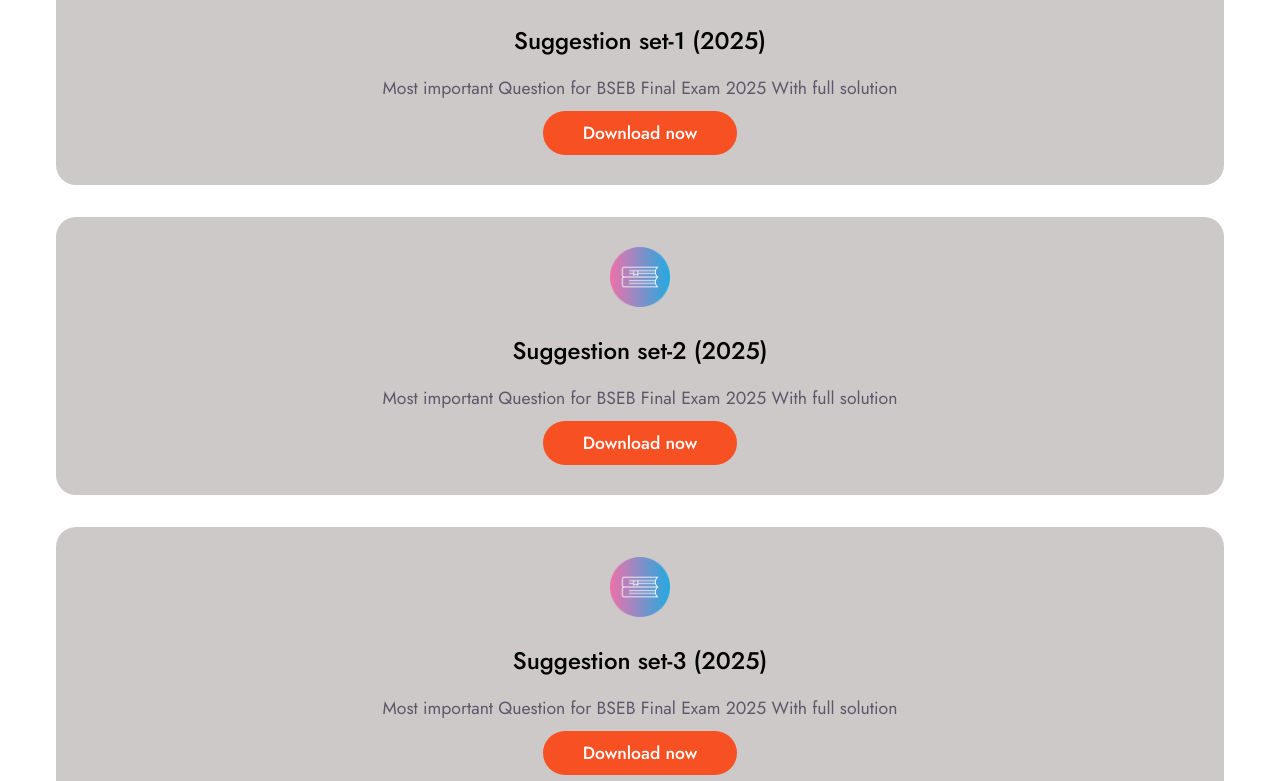
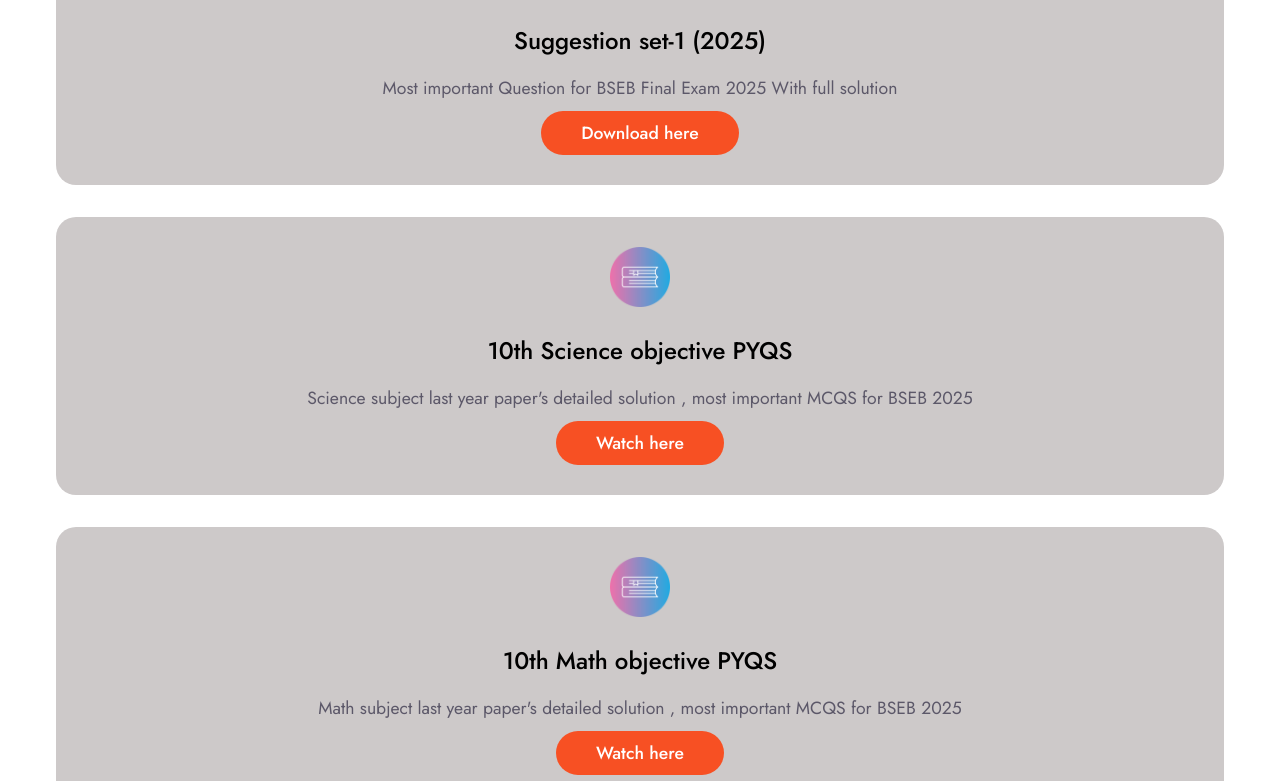
Before and after one commit to online-we/unique-physics-class-Banka, a plain HTML site: page index.html in a window 1280 px wide. Shown: the part 999-1780 px from the top of the page. Drawn offline with nearby package versions, Linux system fonts and the light colour scheme.

Commit message:
yes we made so many changes here

```diff
--- a/index.html
+++ b/index.html
@@ -72,7 +72,7 @@
                 </div>
                 <h3>Suggestion set-1 (2025) </h3>
                 <p>Most important Question for BSEB Final Exam 2025 With full solution </p>
-                <a href="#" class="btn">Download now</a>
+                <a href="./css/suggestion1.pdf" class="btn">Download here</a>
 
             </div>
 
@@ -80,9 +80,9 @@
               <div class="sub-img">
                   <img src="./css/book2.png" alt="">
               </div>
-                <h3>Suggestion set-2 (2025) </h3>
-                <p>Most important Question for BSEB Final Exam 2025 With full solution  </p>
-                <a href="#" class="btn">Download now</a>
+              <h3>10th Science objective PYQS </h3>
+              <p>Science subject last year paper's detailed solution , most important MCQS for BSEB 2025 </p>
+              <a href="https://www.youtube.com/watch?v=WA0s063dEGg" class="btn">Watch here</a>
 
           </div>
 
@@ -90,11 +90,16 @@
               <div class="sub-img">
                   <img src="./css/book2.png" alt="">
               </div>
-                <h3>Suggestion set-3 (2025) </h3>
-                <p>Most important Question for BSEB Final Exam 2025 With full solution </p>
-                <a href="#" class="btn">Download now</a>
+
+
+              <h3>10th Math objective PYQS </h3>
+              <p>Math subject last year paper's detailed solution , most important MCQS for BSEB 2025 </p>
+              <a href="#" class="btn">Watch here</a>
+
+
 
           </div>
+
 
         </div>
 
@@ -124,7 +129,7 @@
           <p>Give a chance to make you a better student. </p>
         </div>
 
-        <div class="portfolio-content">
+        <!-- <div class="portfolio-content">
            <div class="col">
                <img src="./css/top1.jpg" alt="">
                <div class="layer">
@@ -149,7 +154,7 @@
             </div>
         </div>
         <a href="#" class="btn3"> more Topper </a>
-        </div>
+        </div> -->
 
     </section>
 
```
Also changed, not shown: 1 other file. Lines whose indentation alone changed are shown as unchanged.
